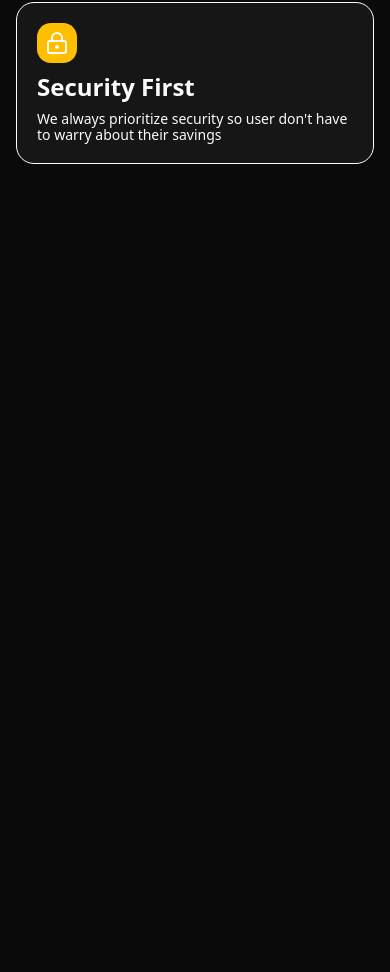
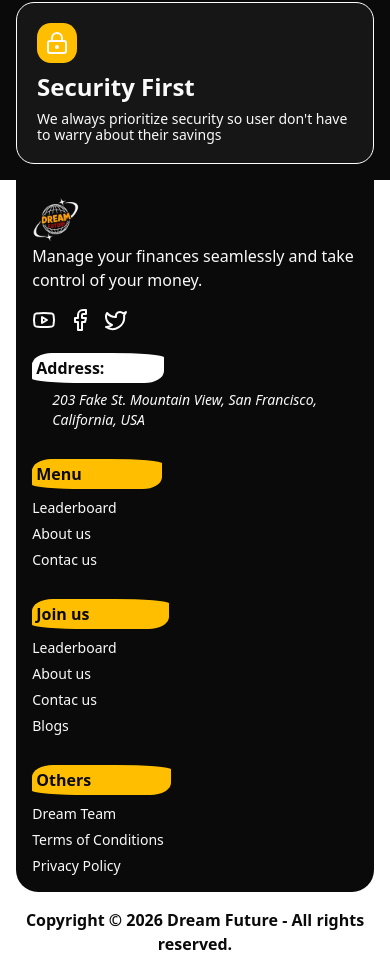
Before and after one commit to al-amin-2004/dream-future-2.0, a Next.js app: page / in a window 390 px wide. Shown: the part 1746-2718 px from the top of the page. Before the commit the page ends 1926 px from the top, so only its background shows below. Built offline with nearby package versions, Linux system fonts and the light colour scheme.

Commit message:
Footer section create with responsive. but hardcode

```diff
--- /dev/null
+++ b/src/app/_components/shared/Footer.tsx
@@ -0,0 +1,65 @@
+import Link from "next/link";
+import { Logo } from "../ui/Logo";
+import { Facebook, Twitter, Youtube } from "lucide-react";
+
+const Footer = () => {
+  return (
+    <footer className="bg-white">
+      <section className="max-w-11/12 mx-auto p-4 md:p-10 bg-background rounded-b-3xl grid grid-cols-1 sm:grid-cols-2 md:grid-cols-3 xl:grid-cols-5 gap-8">
+        <div className="space-y-4 md:space-y-5 sm:col-span-2 md:col-span-3 xl:col-span-2">
+          <Logo />
+
+          <p>Manage your finances seamlessly and take control of your money.</p>
+          <div className="flex gap-3">
+            <Link href="">
+              <Youtube />
+            </Link>
+            <Link href="">
+              <Facebook />
+            </Link>
+            <Link href="">
+              <Twitter />
+            </Link>
+          </div>
+
+          <div className="mt-6 md:mt-12">
+            <h5 className="font-bold bg-white inline text-background p-1 pe-15 rounded-[15%_40%/40%_15%]">Address:</h5>
+            <address className="text-sm ms-5 mt-2.5">203 Fake St. Mountain View, San Francisco, California, USA</address>
+          </div>
+        </div>
+
+        <div>
+          <h5 className="font-bold bg-primary inline text-background p-1 pe-20 rounded-[15%_40%/40%_15%]">Menu</h5>
+          <ul className="text-sm space-y-1.5 mt-3">
+            <li>Leaderboard</li>
+            <li>About us</li>
+            <li>Contac us</li>
+          </ul>
+        </div>
+
+        <div>
+          <h5 className="font-bold bg-primary inline text-background p-1 pe-20 rounded-[15%_40%/40%_15%]">Join us</h5>
+          <ul className="text-sm space-y-1.5 mt-3">
+            <li>Leaderboard</li>
+            <li>About us</li>
+            <li>Contac us</li>
+            <li>Blogs</li>
+          </ul>
+        </div>
+
+        <div>
+          <h5 className="font-bold bg-primary inline text-background p-1 pe-20 rounded-[15%_40%/40%_15%]">Others</h5>
+          <ul className="text-sm space-y-1.5 mt-3">
+            <li>Dream Team</li>
+            <li>Terms of Conditions</li>
+            <li>Privacy Policy</li>
+          </ul>
+        </div>
+      </section>
+
+      <p className="text-background text-center p-4 font-semibold">Copyright © 2026 Dream Future - All rights reserved.</p>
+    </footer>
+  );
+};
+
+export default Footer;
--- a/src/app/page.tsx
+++ b/src/app/page.tsx
@@ -1,6 +1,7 @@
 import FinotiveFunding from "./_components/sections/FinotiveFunding";
 import Hero from "./_components/sections/Hero";
 import Services from "./_components/sections/Services";
+import Footer from "./_components/shared/Footer";
 import Header from "./_components/shared/Header";
 
 export default function Home() {
@@ -16,6 +17,7 @@ export default function Home() {
       <Hero/>
       <FinotiveFunding />
       <Services/>
+      <Footer/>
     </>
   );
 }
--- a/src/styles/globals.css
+++ b/src/styles/globals.css
@@ -131,10 +131,12 @@
 ::-webkit-scrollbar {
   width: 4px;
 }
+
 ::-webkit-scrollbar-thumb {
   border-radius: 20px;
   background: linear-gradient(transparent, var(--primary));
 }
+
 ::-webkit-scrollbar-thumb:hover {
   background: linear-gradient(transparent, #10c200);
   cursor: grab;
```
